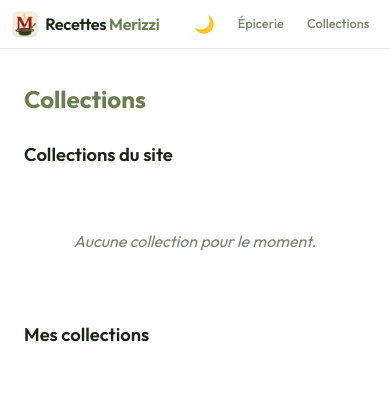
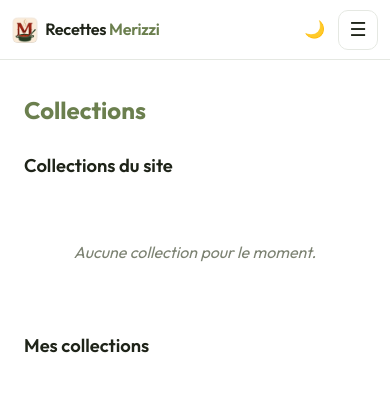
Before and after one commit to alheureux88/recette, a FastAPI app: template templates/collections.html in a window 390 px wide. Shown: the top 411 px of the page. Run offline with FastAPI, Linux system fonts and the light colour scheme; the template is opened without the code that fills it, so the values that code supplies are empty; parts of the project's set-up code (start-up, migrations or seed data) failed here and were passed over; some libraries are stand-ins or nearby versions.

Commit message:
Header mobile : menu hamburger, titre toujours visible et nom complet dans le panneau

```diff
--- a/src/recipes/shared/i18n.py
+++ b/src/recipes/shared/i18n.py
@@ -54,6 +54,8 @@ TRANSLATIONS: Final[dict[str, dict[str, str]]] = {
     },
     "nav.logout": {"fr": "Déconnexion", "en": "Log out"},
     "nav.login": {"fr": "Connexion", "en": "Log in"},
+    "nav.menu": {"fr": "Menu", "en": "Menu"},
+    "nav.close_menu": {"fr": "Fermer le menu", "en": "Close menu"},
     # --- Page d'accueil ---
     "home.subtitle_one": {"fr": "1 recette à découvrir", "en": "1 recipe to discover"},
     "home.subtitle_other": {
--- a/static/css/style.css
+++ b/static/css/style.css
@@ -217,6 +217,39 @@ header {
     background: var(--border);
 }
 
+/* Actions persistantes du header (thème + burger) + bouton hamburger.
+ * Le burger est masqué sur desktop ; en mobile il ouvre la nav
+ * repliée en panneau vertical (voir media query plus bas).
+ */
+.header-nav {
+    margin-left: auto;
+}
+.header-actions {
+    display: flex;
+    align-items: center;
+    gap: 0.25rem;
+    margin-left: 0.75rem;
+    flex-shrink: 0;
+}
+.nav-burger {
+    display: none;
+    align-items: center;
+    justify-content: center;
+    width: 2.5rem;
+    height: 2.5rem;
+    font-size: 1.2rem;
+    line-height: 1;
+    color: var(--text);
+    background: transparent;
+    border: 1px solid var(--border);
+    border-radius: 10px;
+    cursor: pointer;
+    transition: background 0.15s, border-color 0.15s;
+}
+.nav-burger:hover {
+    background: var(--surface);
+}
+
 /* Anti-scroll horizontal + header compact mobile.
  * Le header n'avait aucune règle responsive : sur ~360px, le titre
  * + la nav (thème, langue, listes, favoris, nom d'utilisateur)
@@ -258,6 +291,7 @@ img {
     }
     .header-inner {
         gap: 0.5rem;
+        position: relative;
     }
     .site-title {
         font-size: 1.02rem;
@@ -277,20 +311,11 @@ img {
         height: 26px;
         flex-shrink: 0;
     }
-    .header-nav {
-        gap: 0.35rem;
-        font-size: 0.8rem;
+    .header-actions {
         margin-left: auto;
-        flex-shrink: 0;
-    }
-    .nav-link {
-        padding: 0.3rem 0.55rem;
     }
     .theme-toggle {
         padding: 0.25rem 0.4rem;
-    }
-    .nav-user {
-        max-width: 5.5rem;
     }
     .nav-user-toggle {
         padding: 0.3rem 0.4rem;
@@ -313,6 +338,80 @@ img {
     .cook-reset {
         padding: 0.4rem 0.7rem;
         font-size: 0.8rem;
+    }
+}
+
+/* Navigation hamburger (mobile + petite tablette).
+ * La nav sort du flux (panneau absolu) : le titre reste toujours
+ * visible et le nom d'utilisateur s'affiche en entier dans le menu.
+ */
+@media (max-width: 760px) {
+    .header-inner {
+        position: relative;
+    }
+    .nav-burger {
+        display: inline-flex;
+    }
+    .header-nav {
+        display: none;
+        position: absolute;
+        top: calc(100% + 0.5rem);
+        right: 0;
+        min-width: 14rem;
+        max-width: min(20rem, calc(100vw - 1.5rem));
+        flex-direction: column;
+        align-items: stretch;
+        gap: 0.15rem;
+        margin-left: 0;
+        font-size: 0.95rem;
+        background: var(--surface);
+        border: 1px solid var(--border);
+        border-radius: var(--radius);
+        box-shadow: 0 12px 32px rgba(0, 0, 0, 0.18);
+        padding: 0.5rem;
+        z-index: 60;
+    }
+    .header-nav.open {
+        display: flex;
+    }
+    .header-nav .nav-link,
+    .header-nav .lang-switch {
+        display: flex;
+        align-items: center;
+        width: 100%;
+        padding: 0.6rem 0.75rem;
+        border-radius: calc(var(--radius) - 2px);
+    }
+    .header-nav .nav-link:hover,
+    .header-nav .lang-switch:hover {
+        background: var(--border);
+    }
+    .header-nav .nav-user-menu {
+        flex-direction: column;
+        align-items: stretch;
+    }
+    .header-nav .nav-user-toggle {
+        width: 100%;
+        justify-content: space-between;
+        padding: 0.6rem 0.75rem;
+    }
+    .header-nav .nav-user {
+        max-width: none;
+        white-space: normal;
+        overflow-wrap: anywhere;
+        color: var(--text);
+    }
+    .header-nav .nav-user-dropdown {
+        position: static;
+        box-shadow: none;
+        border: none;
+        border-top: 1px solid var(--border);
+        border-radius: 0;
+        margin-top: 0.15rem;
+        padding-top: 0.35rem;
+    }
+    .header-nav .nav-user-dropdown::before {
+        display: none;
     }
 }
 
--- a/templates/base.html
+++ b/templates/base.html
@@ -44,8 +44,7 @@
                 <img src="/static/favicon-64x64.png" alt="" class="site-logo" width="32" height="32">
                 <span>Recettes <em>Merizzi</em></span>
             </a>
-            <nav class="header-nav">
-                <button type="button" class="theme-toggle" id="theme-toggle" aria-label="{{ _('nav.toggle_theme') }}"></button>
+            <nav class="header-nav" id="header-nav" aria-label="{{ _('nav.menu') }}">
                 {% for code in available_languages %}
                     {% if code != lang %}
                     <a href="/lang/{{ code }}"
@@ -82,6 +81,10 @@
                     {% endif %}
                 {% endif %}
             </nav>
+            <div class="header-actions">
+                <button type="button" class="theme-toggle" id="theme-toggle" aria-label="{{ _('nav.toggle_theme') }}"></button>
+                <button type="button" class="nav-burger" id="nav-burger" aria-label="{{ _('nav.menu') }}" aria-expanded="false" aria-controls="header-nav">☰</button>
+            </div>
         </div>
     </header>
     <main class="{% block main_class %}{% endblock %}">
@@ -122,6 +125,40 @@
             });
         })();
         (function () {
+            var burger = document.getElementById('nav-burger');
+            var nav = document.getElementById('header-nav');
+            if (!burger || !nav) return;
+            var labelMenu = "{{ _('nav.menu') }}";
+            var labelClose = "{{ _('nav.close_menu') }}";
+            function setOpen(open) {
+                nav.classList.toggle('open', open);
+                burger.classList.toggle('open', open);
+                burger.setAttribute('aria-expanded', open ? 'true' : 'false');
+                burger.setAttribute('aria-label', open ? labelClose : labelMenu);
+                burger.textContent = open ? '✕' : '☰';
+            }
+            burger.addEventListener('click', function (e) {
+                e.stopPropagation();
+                setOpen(!nav.classList.contains('open'));
+            });
+            document.addEventListener('click', function (e) {
+                if (nav.classList.contains('open') && !nav.contains(e.target) && e.target !== burger && !burger.contains(e.target)) {
+                    setOpen(false);
+                }
+            });
+            document.addEventListener('keydown', function (e) {
+                if (e.key === 'Escape' && nav.classList.contains('open')) {
+                    setOpen(false);
+                    burger.focus();
+                }
+            });
+            nav.addEventListener('click', function (e) {
+                if (e.target.closest('a')) {
+                    setOpen(false);
+                }
+            });
+        })();
+        (function () {
             var menus = document.querySelectorAll('.nav-user-menu');
             menus.forEach(function (menu) {
                 var trigger = menu.querySelector('.nav-user-toggle');
```
Also changed, not shown: tests/test_responsive.py (+30 -0 lines).
